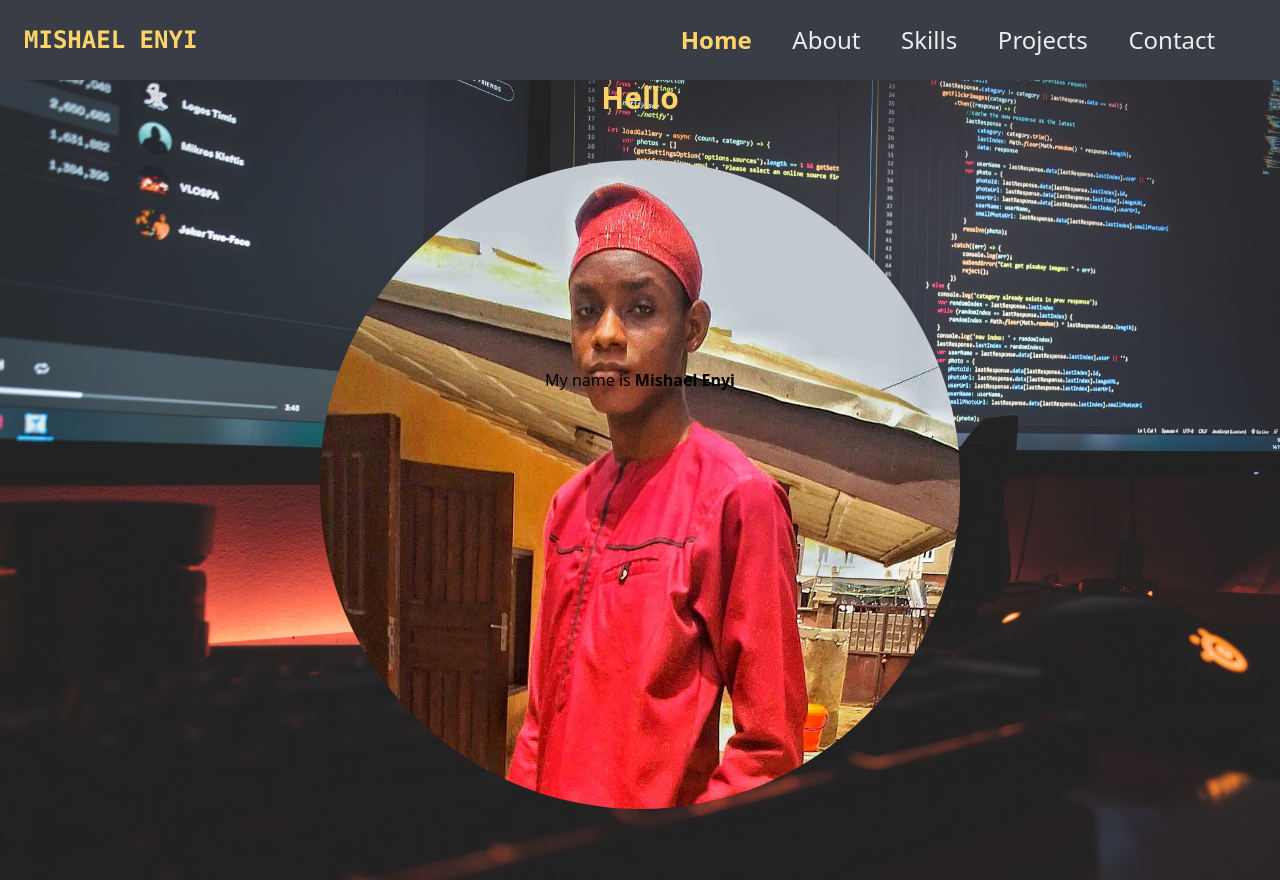
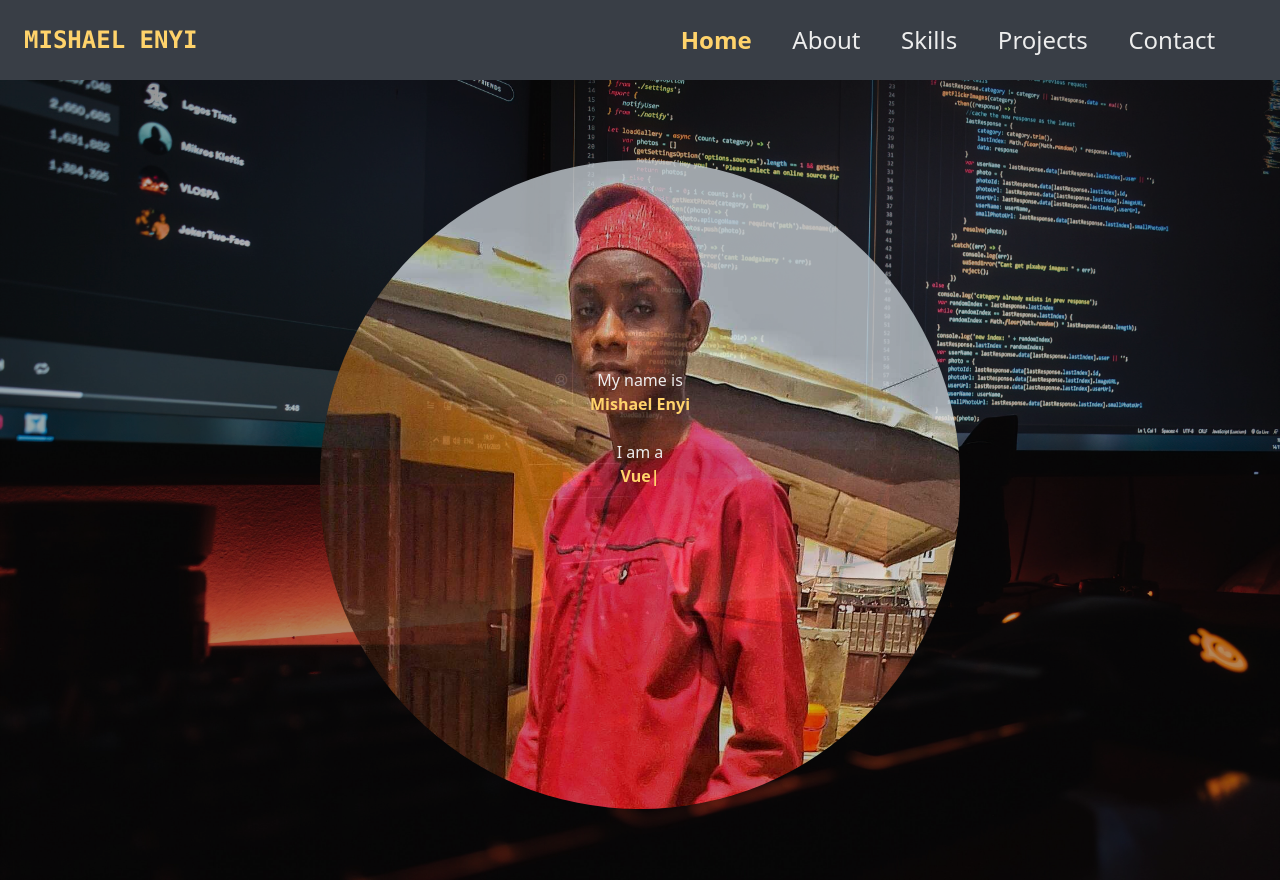
Before and after one commit to mishael-codes/portfolio-v2, a React (Vite) app: page / in a window 1280 px wide. Built offline with nearby package versions, Linux system fonts and the light colour scheme.

Commit message:
Worked on the home page
 - added react-type-animation
 - used react-type-animation to animate the text on the home page

```diff
--- a/package.json
+++ b/package.json
@@ -15,7 +15,8 @@
     "react-dom": "^18.2.0",
     "react-feather": "^2.0.10",
     "react-router": "^6.18.0",
-    "react-router-dom": "^6.18.0"
+    "react-router-dom": "^6.18.0",
+    "react-type-animation": "^3.2.0"
   },
   "devDependencies": {
     "@types/react": "^18.2.15",
--- a/src/App.css
+++ b/src/App.css
@@ -5,6 +5,10 @@
   scroll-behavior: smooth;
 }
 
+body{
+  background-color: black;
+}
+
 nav a.active{
   color: hsl(42, 100%, 71%);
   font-weight: bolder;
--- a/src/components/pages/home.jsx
+++ b/src/components/pages/home.jsx
@@ -1,27 +1,48 @@
-import { useState } from "react";
+import { TypeAnimation } from "react-type-animation";
 import backgroundImg from "../../assets/images/bg/background-img.jpg";
 import heroImageMobile from "../../assets/images/hero_img.jpeg";
 const Home = () => {
-
-
   return (
     <>
       <div className="relative">
         <img
           src={backgroundImg}
           alt="background.jpg"
-          className="absolute opacity-90 w-full h-screen"
+          className="absolute opacity-70 w-full h-screen"
         />
         <div className="flex items-start justify-center h-screen">
-          <h3 className="absolute w-full text-center text-3xl font-bold text-accentColor">
-            Hello
-          </h3>
           <img
             src={heroImageMobile}
             alt=""
-            className="absolute top-20 w-1/2 rounded-full"
+            className="absolute top-20 w-1/2 rounded-full opacity-80"
           />
-          <h2 className="absolute top-72">My name is <strong>Mishael Enyi</strong></h2>
+          <div className="absolute top-72 text-center">
+            <h2 className="text-textColor">
+              My name is <br />
+              <strong className="text-accentColor">Mishael Enyi</strong>
+            </h2>
+            <br />
+            <p className="text-textColor">
+              I am a <br />
+              <TypeAnimation
+                preRenderFirstString={true}
+                sequence={[
+                  "Frontend Developer",
+                  1000,
+                  "React Developer",
+                  1000,
+                  "Vue Developer",
+                  1000,
+                ]}
+                wrapper="strong"
+                speed={20}
+                deletionSpeed={40}
+                repeat={Infinity}
+                cursor={true}
+                className="text-accentColor"
+              />
+            </p>
+          </div>
         </div>
       </div>
     </>
```
Also changed, not shown: 1 other file (tests, documents, lock files or other folders).
